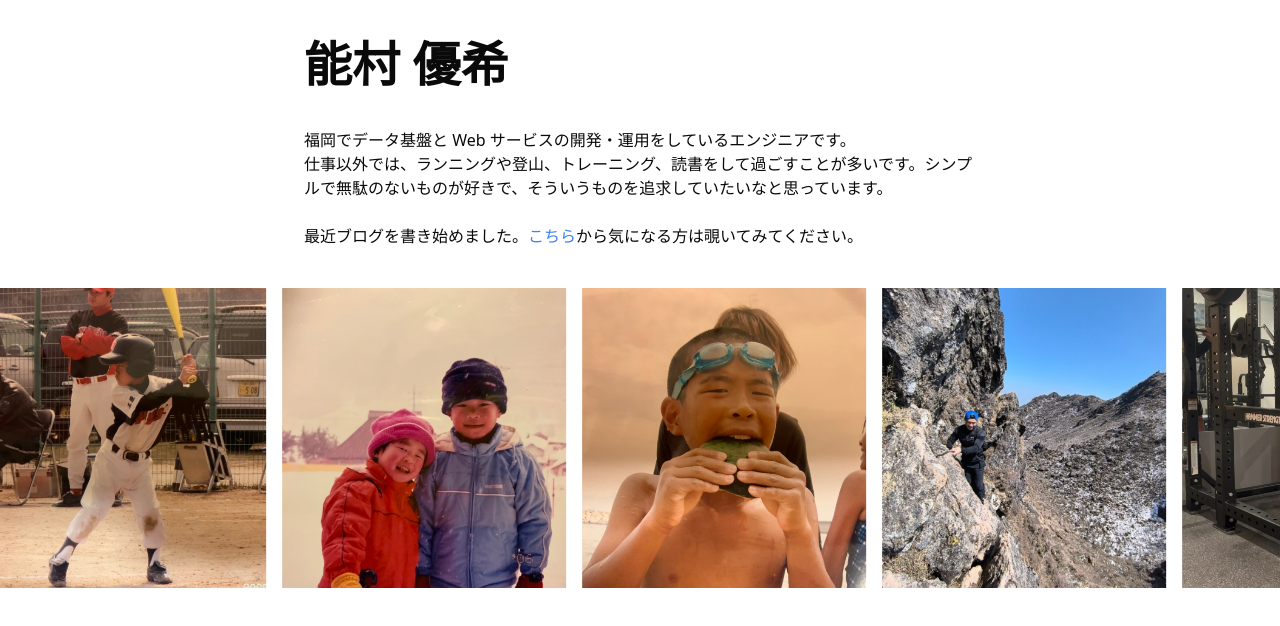
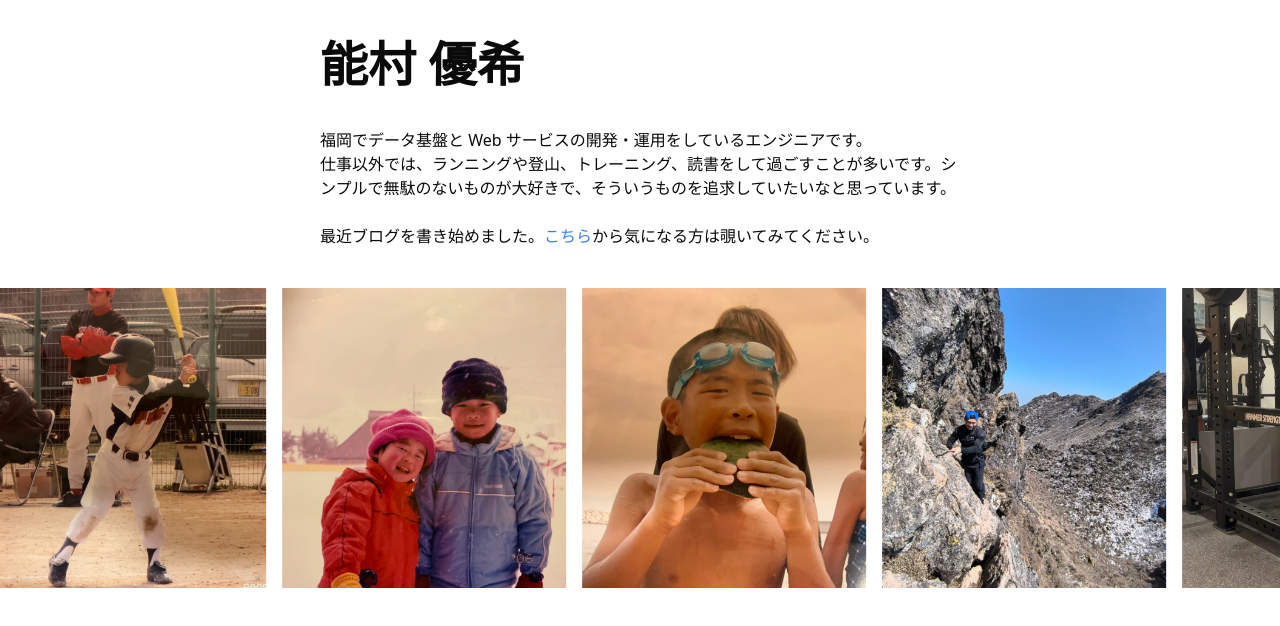
Before and after one commit to yuuki008/me, a Next.js app: page / in a window 1280 px wide. Shown: the top 626 px of the page. Built offline with nearby package versions, Linux system fonts and the light colour scheme.

Commit message:
Update page styles and carousel item width percentage in Page component

```diff
--- a/src/app/page.tsx
+++ b/src/app/page.tsx
@@ -30,13 +30,13 @@ const images = [
 export default function Page() {
   return (
     <div className="py-10">
-      <div className="max-w-2xl mx-auto">
+      <div className="max-w-2xl px-4 mx-auto">
         <div className="text-5xl font-bold">能村 優希</div>
 
         <div className="mt-10">
           福岡でデータ基盤と Web サービスの開発・運用をしているエンジニアです。
           <br />
-          仕事以外では、ランニングや登山、トレーニング、読書をして過ごすことが多いです。シンプルで無駄のないものが好きで、そういうものを追求していたいなと思っています。
+          仕事以外では、ランニングや登山、トレーニング、読書をして過ごすことが多いです。シンプルで無駄のないものが大好きで、そういうものを追求していたいなと思っています。
           <br />
           <br />
           最近ブログを書き始めました。
@@ -62,7 +62,7 @@ export default function Page() {
         >
           <CarouselContent>
             {images.map((image, index) => (
-              <CarouselItem className="basis-1/3 max-w-[300px]" key={index}>
+              <CarouselItem className="basis-[75%] max-w-[300px]" key={index}>
                 <Image
                   src={image}
                   alt="top"
```
